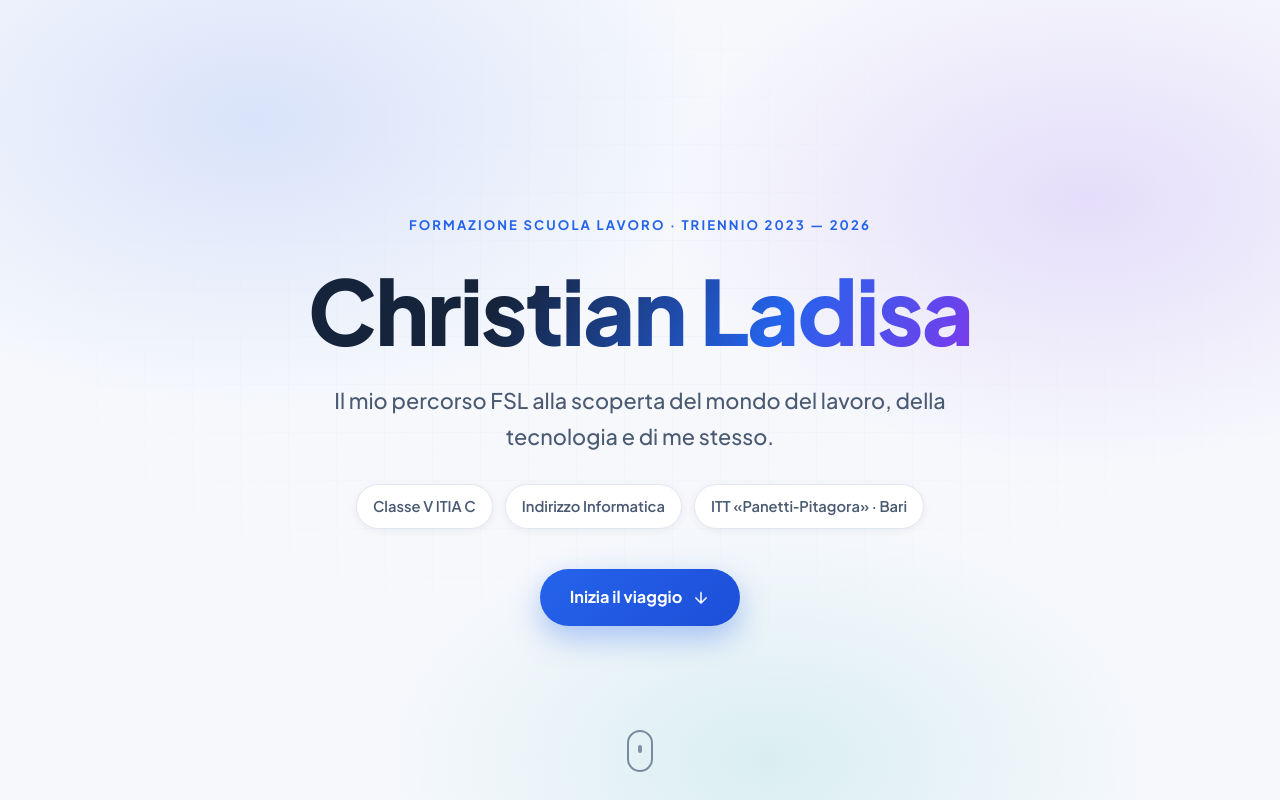
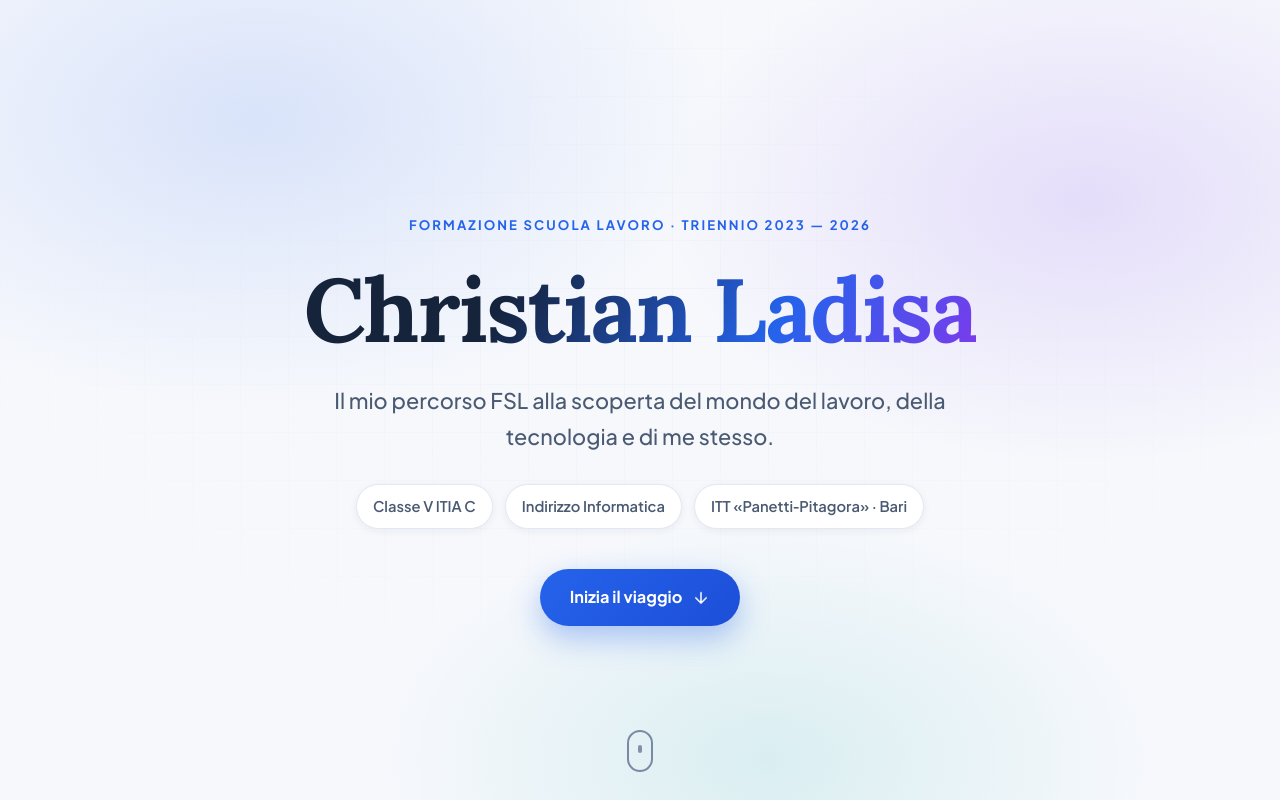
Before and after one commit to ladichriss/fls-site, a plain HTML site: page index.html in a window 1280 px wide. Shown: the top 800 px of the page. Drawn offline with Linux system fonts and the light colour scheme.

Commit message:
Add Lora heading font and update footer text

```diff
--- a/index.html
+++ b/index.html
@@ -7,7 +7,7 @@
   <meta name="description" content="Sito vetrina del percorso di Formazione Scuola Lavoro (FSL) di Christian Ladisa, classe V ITIA C — ITT Panetti-Pitagora, Bari. Triennio 2023/2026." />
   <link rel="preconnect" href="https://fonts.googleapis.com" />
   <link rel="preconnect" href="https://fonts.gstatic.com" crossorigin />
-  <link href="https://fonts.googleapis.com/css2?family=Plus+Jakarta+Sans:wght@400;500;600;700;800&family=Inter:wght@400;500;600&display=swap" rel="stylesheet" />
+  <link href="https://fonts.googleapis.com/css2?family=Plus+Jakarta+Sans:wght@400;500;600;700;800&family=Inter:wght@400;500;600&family=Lora:ital,wght@0,400..700;1,400..700&display=swap" rel="stylesheet" />
   <link rel="stylesheet" href="styles.css" />
 </head>
 <body>
@@ -207,7 +207,7 @@
   </section>
 
   <footer class="footer">
-    <p>Percorso di Formazione Scuola Lavoro · ITT «Panetti‑Pitagora» — Bari · Esame di Stato 2025/26</p>
+    <p>Percorso di Formazione Scuola Lavoro · ITT «Panetti‑Pitagora» — Bari · Esame di Maturità 2025/26</p>
     <p class="footer__hint">Suggerimento per l'esposizione: usa i tasti <kbd>↑</kbd> <kbd>↓</kbd> per scorrere sezione per sezione.</p>
   </footer>
 
--- a/styles.css
+++ b/styles.css
@@ -28,6 +28,7 @@
   --maxw: 1120px;
 
   --font: "Plus Jakarta Sans", "Inter", -apple-system, BlinkMacSystemFont, "Segoe UI", Roboto, sans-serif;
+  --font-heading: "Lora", Georgia, "Times New Roman", serif;
 }
 
 * { box-sizing: border-box; margin: 0; padding: 0; }
@@ -43,7 +44,7 @@ body {
   overflow-x: hidden;
 }
 
-h1, h2, h3 { line-height: 1.15; letter-spacing: -0.02em; }
+h1, h2, h3, h4, .tl-card__title { font-family: var(--font-heading); line-height: 1.15; letter-spacing: -0.02em; }
 
 /* ---------- Layout helpers ---------- */
 .container { width: 100%; max-width: var(--maxw); margin: 0 auto; padding: 0 24px; }
```
